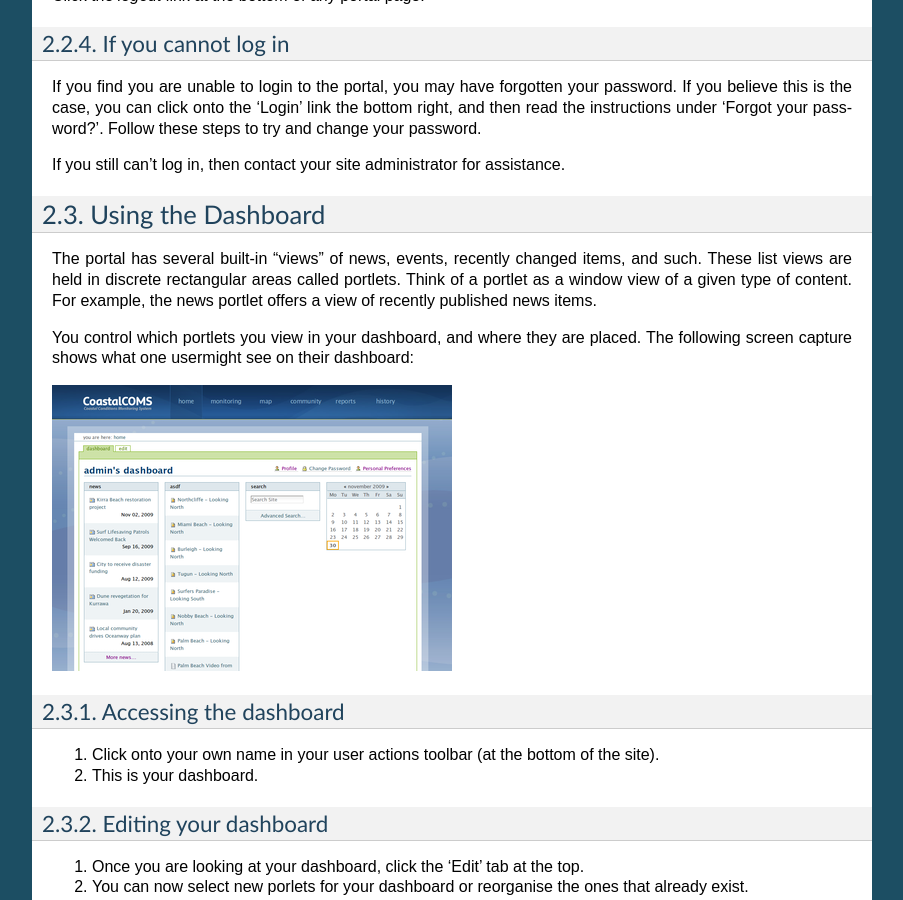
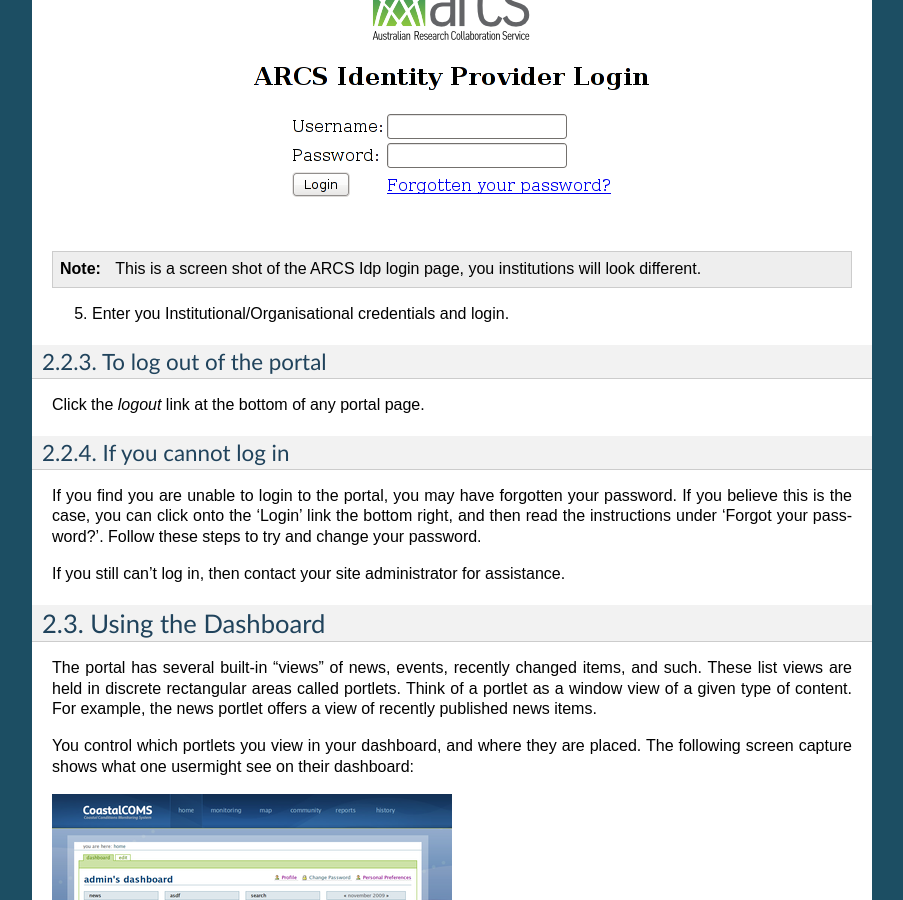
Before and after one commit to jcu-eresearch/plone-user-doc, a Sphinx documentation site: the page built from source/basic.rst, in a window 1280 px wide and 900 px high, scrolled down 2465 px. Shown: the whole window, without its empty margins (198-1101 px from the left). Built offline with Sphinx 7.4.7, drawn with Linux system fonts in a browser that asks for light colours.

Commit message:
added details about the idp

```diff
--- a/source/basic.rst
+++ b/source/basic.rst
@@ -89,6 +89,17 @@
    apply for an account through the `ARCS Identity Provider
    <http://https://idp.arcs.org.au/idp_reg/>`_
 
+.. image:: images/idp_arcs.png
+   :alt: ARCS IDP
+   :align: center
+
+.. note::
+
+   This is a screen shot of the ARCS Idp login page, you institutions
+   will look different.
+
+5. Enter you Institutional/Organisational credentials and login.
+
 
 To log out of the portal
 ------------------------
@@ -103,8 +114,6 @@
 password?'. Follow these steps to try and change your password.
 
 If you still can't log in, then contact your site administrator for assistance.
-
-
 
 
 Using the Dashboard
```
Also changed, not shown: source/images/idp_arcs.png.
